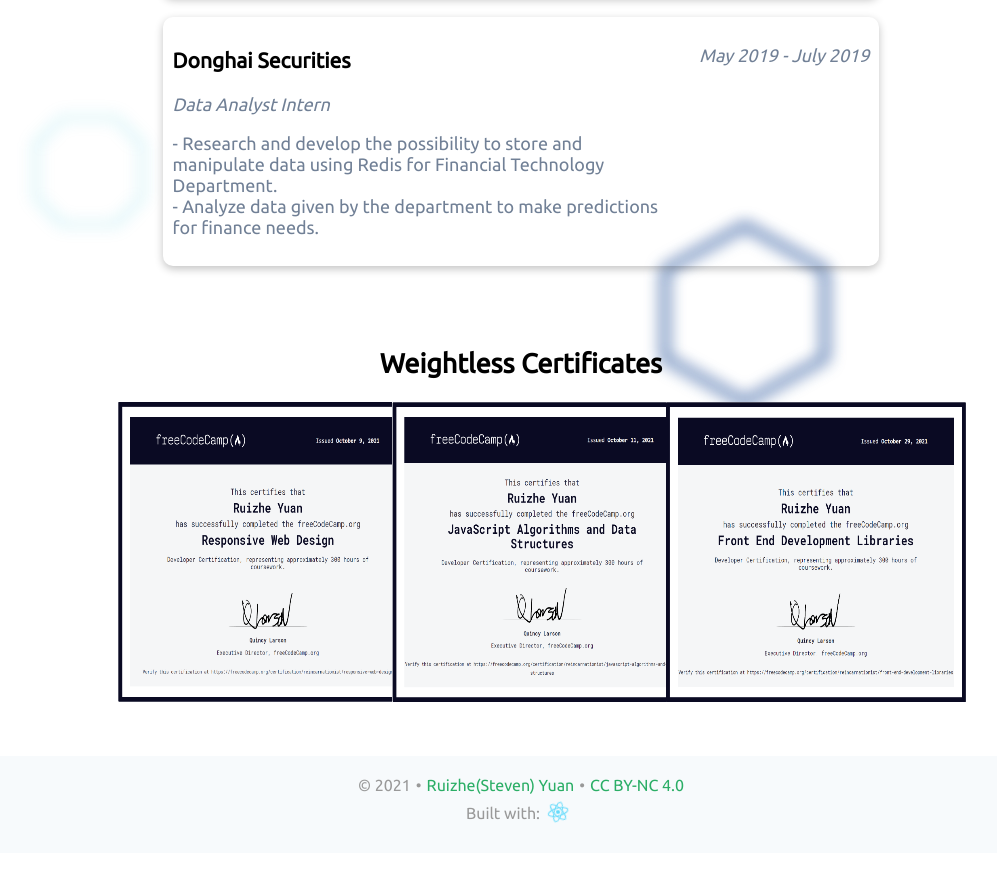
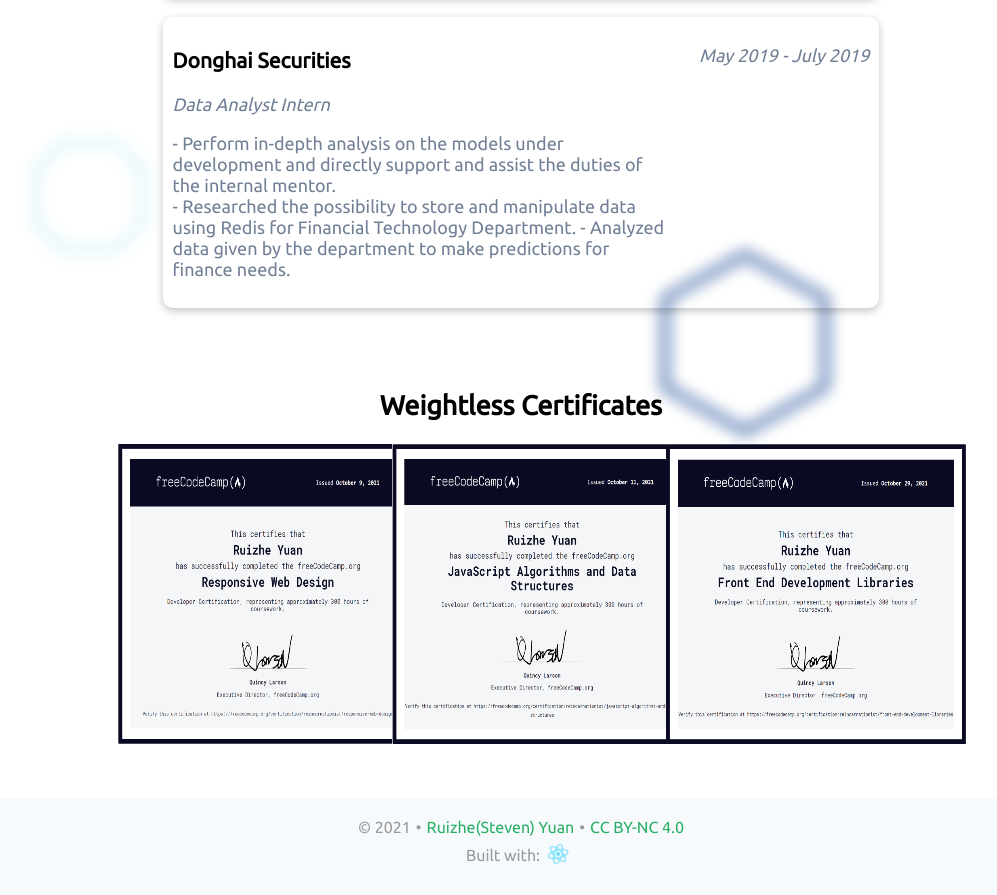
Before and after one commit to Reincarnationist/steven-yuan, a React (Create React App) app: page /about in a window 1280 px wide. Shown: the part 1320-2215 px from the top of the page, without its empty margins (119-1116 px from the left). Before the commit the page ends 2173 px from the top, so only its background shows below. Built offline with nearby package versions, Linux system fonts and the light colour scheme.

Commit message:
change resume

```diff
--- a/src/components/About/about.jsx
+++ b/src/components/About/about.jsx
@@ -29,7 +29,7 @@
                     variant="contained"
                     size="large"
                     style={{backgroundColor: '#2bae66'}}
-                    href='https://drive.google.com/file/d/1zRLErhm02ZP4qurRRa_XyinRbpwLJYHc/view?usp=sharing'
+                    href='https://drive.google.com/file/d/1LCSTE52sHUAnzIDOQ0UdvvoRmST_036q/view?usp=sharing'
                     target='_blank'
                     rel='noreferrer'
                     >View My Resume</Button>
@@ -83,8 +83,9 @@
                     <span>
                         <h3 className='uoft_box_title'>Donghai Securities</h3>
                         <p style={{fontStyle: 'italic'}}>Data Analyst Intern</p>
-                        <p> - Research and develop the possibility to store and manipulate data using Redis for Financial Technology Department.<br/>
-                            - Analyze data given by the department to make predictions for finance needs.
+                        <p> - Perform in-depth analysis on the models under development and directly support and assist the duties of the internal mentor.<br/>
+                            - Researched the possibility to store and manipulate data using Redis for Financial Technology Department.
+							- Analyzed data given by the department to make predictions for finance needs.
                             </p>
                     </span>
                     <p style={{minWidth: 200, fontStyle: 'italic', flex: 1, textAlign: 'right'}}>May 2019 - July 2019</p>
```
